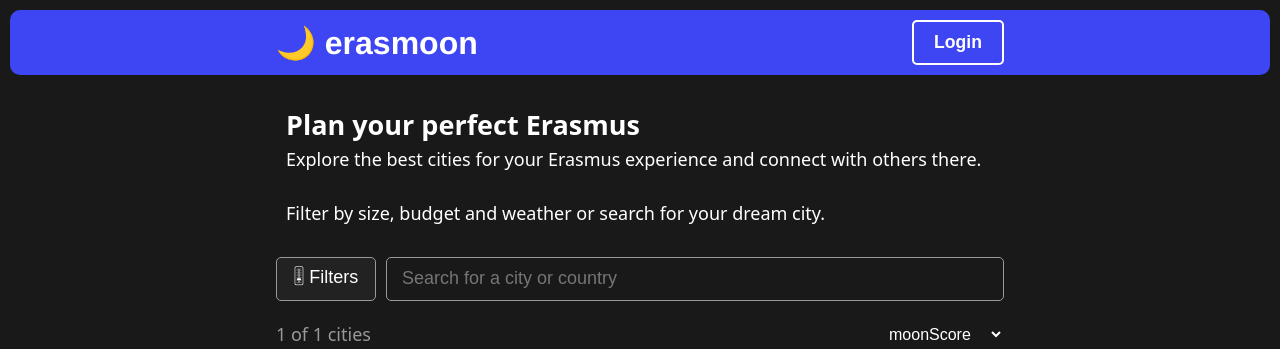
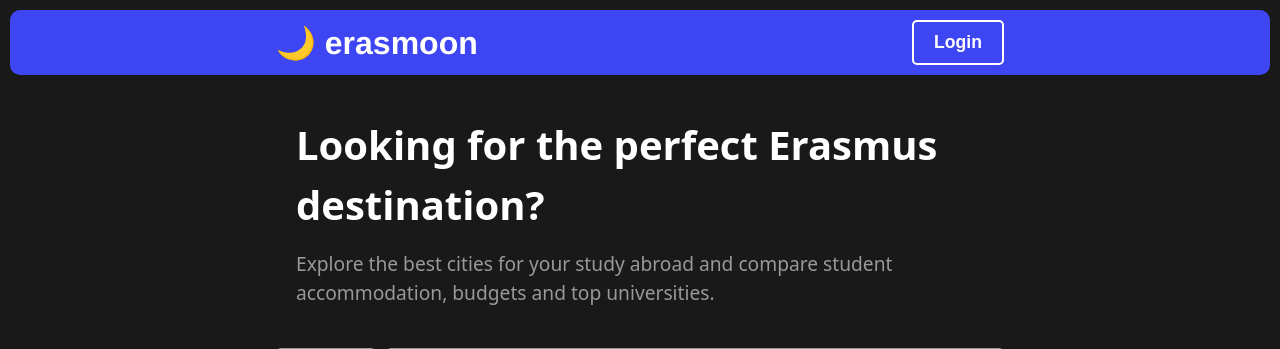
Before and after one commit to archiboi69/erasmoon, a Flask app: template templates/index.html in a window 1280 px wide. Shown: the top 349 px of the page. Run offline with Flask 3, Linux system fonts and the light colour scheme; the template is opened without the code that fills it: most values are stand-ins (such as "Sample title", 1, 10 or a date in 2020); parts of the project's set-up code (start-up, migrations or seed data) failed here and were passed over.

Commit message:
optimised SEO

```diff
--- a/static/styles.css
+++ b/static/styles.css
@@ -172,8 +172,27 @@ section:last-of-type {
 /* Styles for the banner */
 
 .banner {
-    padding: 10px;
+    padding: 20px;
     border: none;
+}
+
+.banner__content {
+    max-width: 800px;
+    margin: 0 auto;
+}
+
+.banner h1 {
+    font-size: 2.5rem;
+    color: var(--color-text);
+    margin-bottom: 15px;
+}
+
+.banner h2 {
+    font-size: 1.2rem;
+    color: var(--color-text-faint);
+    font-weight: 400;
+    line-height: 1.5;
+    max-width: 600px;
 }
 
 /* ===================================
@@ -816,6 +835,12 @@ section:last-of-type {
     background-color: var(--color-secondary);
 }
 
+.auth-popup__disclaimer {
+    margin-top: 10px;
+    font-size: 14px;
+    color: var(--color-text-faint);
+}
+
 .auth-popup__message {
     margin-top: 10px;
     font-weight: bold;
--- a/templates/base.html
+++ b/templates/base.html
@@ -3,7 +3,10 @@
 <head>
     <meta charset="UTF-8">
     <meta name="viewport" content="width=device-width, initial-scale=1.0">
-    <title>{% block title %}erasmoon - your perfect erasmus{% endblock %}</title>
+    <meta name="description" content="Discover the best cities for your Erasmus exchange. Compare student accommodation, budgets, and top universities to find the perfect place for your study abroad experience." />
+
+
+    <title>{% block title %}Best Cities for Erasmus | Student Accommodation & Budget{% endblock %}</title>
     <link rel="stylesheet" href="{{ url_for('static', filename='styles.css') }}">
     <link rel="icon" type="image/png" sizes="16x16" href="{{ url_for('static', filename='favicon-16x16.png') }}">
     <link rel="icon" type="image/png" sizes="32x32" href="{{ url_for('static', filename='favicon-32x32.png') }}">
@@ -71,6 +74,7 @@
                 </ul>
             </div>
             <a href="{{ url_for('login') }}" class="auth-popup__login-button">Login</a>
+            <p class="auth-popup__disclaimer">By logging in, you agree to share your email with me.<br>I will use it for the functioning of erasmoon and to send you updates.</p>
         </div>
     </div>
 
--- a/templates/index.html
+++ b/templates/index.html
@@ -1,6 +1,6 @@
 {% extends "base.html" %}
 
-{% block title %}erasmoon - your perfect erasmus{% endblock %}
+{% block title %}Best Cities for Erasmus | Student Accommodation & Budget{% endblock %}
 
 {% block body_class %}index-page{% endblock %}
 
@@ -8,10 +8,8 @@
     <!-- Banner Component -->
     <section class="banner">
         <div class="banner__content">
-            <h1>Plan your perfect Erasmus</h1>
-            <p>Explore the best cities for your Erasmus experience and connect with others there.
-            <br><br>
-            Filter by size, budget and weather or search for your dream city.</p>
+            <h1>Looking for the perfect Erasmus destination?</h1>
+            <h2>Explore the best cities for your study abroad and compare student accommodation, budgets and top universities.</h2>
         </div>
     </section>
 
```
